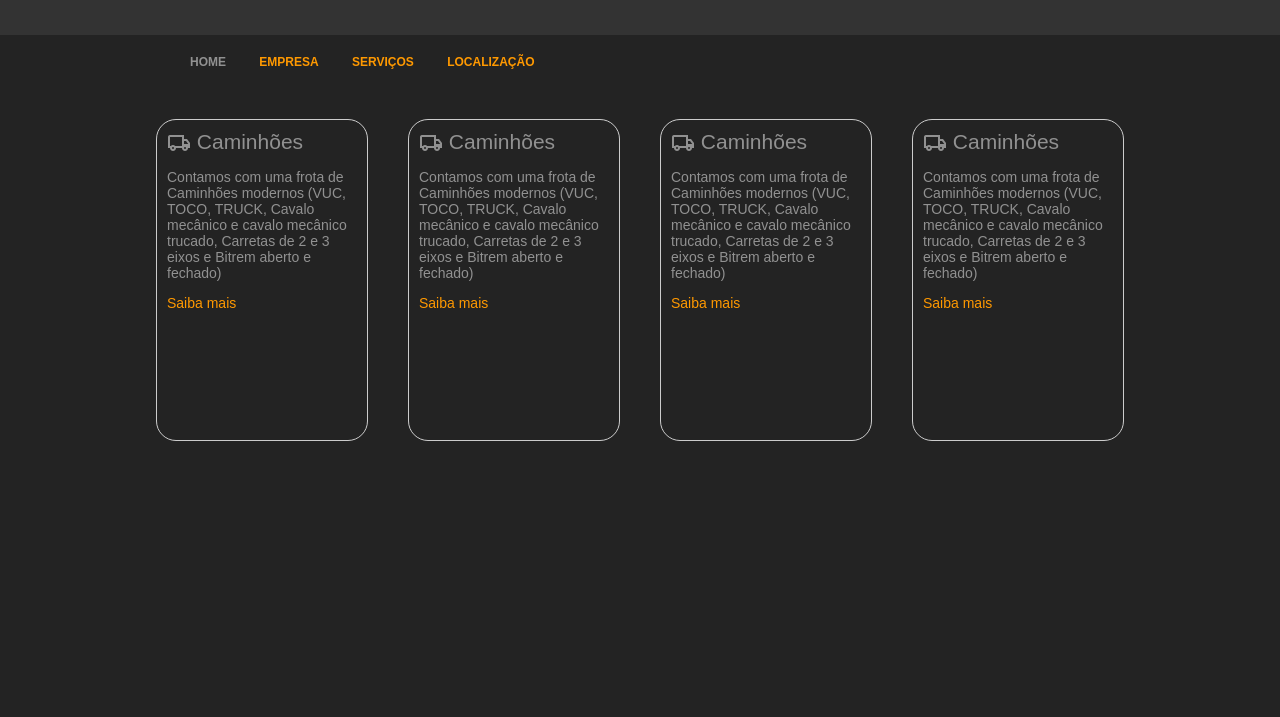
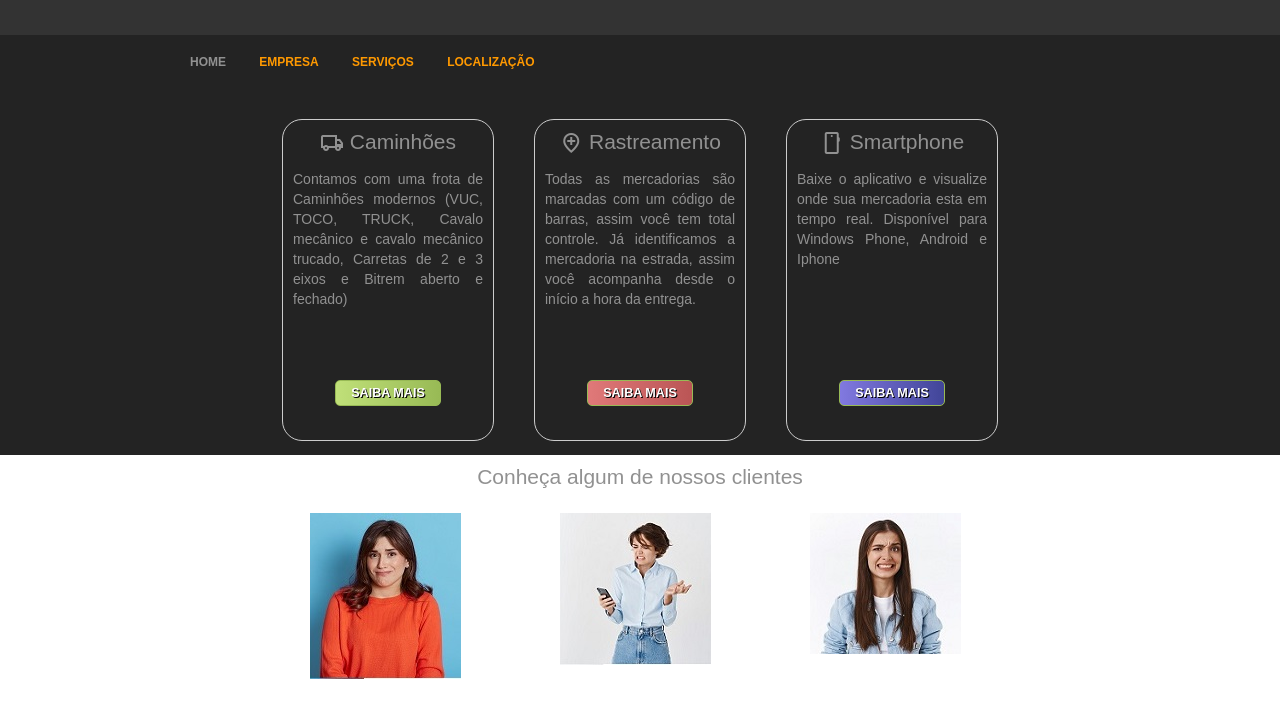
Before and after one commit to VictorWolleck/Transportadora, a plain HTML site: page index.html in a window 1280 px wide. Shown: the part 95-812 px from the top of the page. Drawn offline with nearby package versions, Linux system fonts and the light colour scheme.

Commit message:
second commit

```diff
--- a/index.html
+++ b/index.html
@@ -70,48 +70,64 @@
 
         <section class="sectionMain">
             <article>
-                <h1> <span class="material-symbols-outlined">local_shipping </span> Caminhões </h1>
+                <h1> <span class="material-symbols-outlined">add_location </span> Rastreamento </h1>
                 <p>
-                    Contamos com uma frota de Caminhões modernos (VUC, TOCO, TRUCK, Cavalo mecânico e cavalo mecânico
-                    trucado, Carretas de 2 e 3 eixos e Bitrem aberto e fechado)
+                    Todas as mercadorias são marcadas com um código de barras, assim você tem total controle.
+                    Já identificamos a mercadoria na estrada, assim você acompanha desde o início a hora da entrega.
                 </p>
             </article>
             <footer>
-                <a href="a" class="botão saiba_mais_caminhoes">Saiba mais</a>
+                <a href="a" class="botão saiba_mais_rastreamento">Saiba mais</a>
 
             </footer>
         </section>
 
         <section class="sectionMain">
             <article>
-                <h1> <span class="material-symbols-outlined">local_shipping </span> Caminhões </h1>
+                <h1> <span class="material-symbols-outlined">smartphone </span> Smartphone </h1>
                 <p>
-                    Contamos com uma frota de Caminhões modernos (VUC, TOCO, TRUCK, Cavalo mecânico e cavalo mecânico
-                    trucado, Carretas de 2 e 3 eixos e Bitrem aberto e fechado)
+                    Baixe o aplicativo e visualize onde sua mercadoria esta em tempo real. Disponível para Windows
+                    Phone,
+                    Android e Iphone
                 </p>
             </article>
             <footer>
-                <a href="a" class="botão saiba_mais_caminhoes">Saiba mais</a>
-
-            </footer>
-        </section>
-
-        <section class="sectionMain">
-            <article>
-                <h1> <span class="material-symbols-outlined">local_shipping </span> Caminhões </h1>
-                <p>
-                    Contamos com uma frota de Caminhões modernos (VUC, TOCO, TRUCK, Cavalo mecânico e cavalo mecânico
-                    trucado, Carretas de 2 e 3 eixos e Bitrem aberto e fechado)
-                </p>
-            </article>
-            <footer>
-                <a href="a" class="botão saiba_mais_caminhoes">Saiba mais</a>
+                <a href="a" class="botão saiba_mais_smartphone">Saiba mais</a>
 
             </footer>
         </section>
 
     </main>
 
+    <section id="sectionCliente">
+        <h1>Conheça algum de nossos clientes</h1>
+        <div id="conteudoCliente">
+            <article>
+                <figure>
+                    <img src="pessoafeliz1.jpg">
+                    <caption>
+
+                    </caption>
+                </figure>
+            </article>
+            <article>
+                <figure>
+                    <img src="pessoafeliz2.jpg">
+                    <caption>
+
+                    </caption>
+                </figure>
+            </article>
+            <article>
+                <figure>
+                    <img src="pessoafeliz3.jpg">
+                    <caption>
+
+                    </caption>
+                </figure>
+            </article>
+        </div>
+    </section>
 
 </body>
 
--- a/style.css
+++ b/style.css
@@ -134,5 +134,91 @@ main {
 }
 
 .sectionMain h1{
+    text-align: center;
+}
+
+.sectionMain p{
+    line-height: 20px;
+    text-align: justify;
 
 }
+
+.sectionMain article{
+    height: 250px;
+}
+
+.sectionMain footer{
+    text-align: center;
+}
+
+.botão{
+    display: inline-block;
+    font-weight: bold;
+    text-transform: uppercase;
+    font-size: .9em;
+    padding: 5px 15px;
+}
+
+a.botão{
+    color: #FFF;
+    border: 1px solid;
+    border-radius: 5px;
+}
+
+.botão.saiba_mais_caminhoes{
+    background: linear-gradient(to right, #C0E079, #98BA55);
+    text-shadow: 1px 1px 0 #000;
+    border-color: #98Ba55;
+}
+
+.botão.saiba_mais_caminhoes:hover{
+    color: #7C9841;
+    border-color: #7c9841
+}
+
+.botão.saiba_mais_rastreamento{
+    background: linear-gradient(to right, rgb(224, 121, 121), rgb(186, 85, 85));
+    text-shadow: 1px 1px 0 #000;
+    border-color: #98Ba55;
+}
+
+.botão.saiba_mais_rastreamento:hover{
+    color: rgb(152, 65, 65);
+    border-color: #984141
+}
+
+.botão.saiba_mais_smartphone{
+    background: linear-gradient(to right, rgb(129, 121, 224), #414598);
+    text-shadow: 1px 1px 0 #000;
+    border-color: #98Ba55;
+}
+
+.botão.saiba_mais_smartphone:hover{
+    color: rgb(152, 65, 65);
+    border-color: #414598
+}
+
+#sectionCliente{
+    width: 100%;
+    height: 320px;
+    background-color: #FFFFFF;
+}
+
+#sectionCliente h1{
+    text-align: center;
+    padding-top: 10px;
+}
+
+#conteudoCliente{
+    height: 200px;
+    width: 760px;
+    margin-left: auto;
+    margin-right: auto;
+    display: grid;
+    grid-template-columns: 250px 250px 250px;
+}
+
+#conteudoCliente article{
+    margin: 10px;
+
+}
```
Also changed, not shown: pessoafeliz1.jpg (added), pessoafeliz2.jpg (added), pessoafeliz3.jpg (added).
